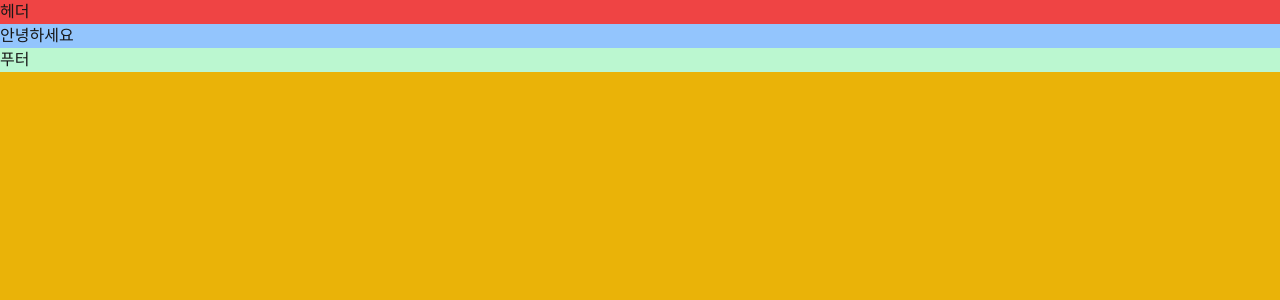
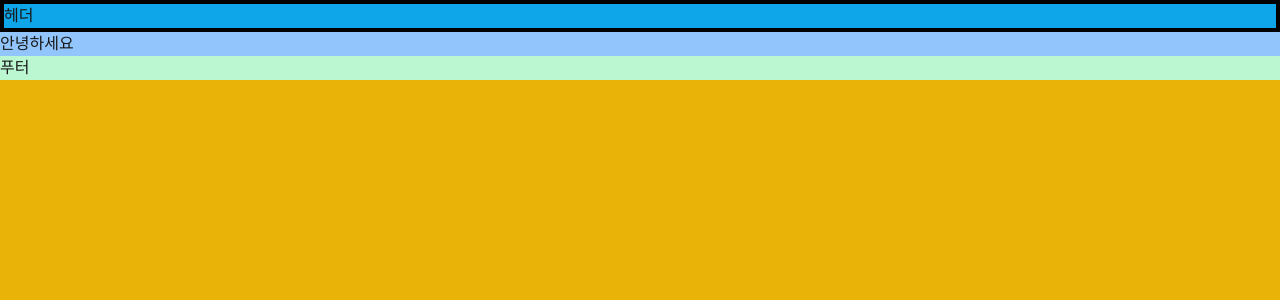
Before and after one commit to asungkim/next-250213, a Next.js app in the folder frontend/: page / in a window 1280 px wide. Shown: the top 300 px of the page. Built offline with nearby package versions, Linux system fonts and the light colour scheme.

Commit message:
tailwind test

```diff
--- a/frontend/app/layout.tsx
+++ b/frontend/app/layout.tsx
@@ -25,7 +25,7 @@ export default function RootLayout({
   return (
     <html lang="en">
       <body className="bg-yellow-500 min-h-[100dvh]">
-        <header className="bg-red-500">헤더</header>
+        <header className="bg-sky-500 border-black border-4">헤더</header>
         <div className="bg-blue-300">{children}</div>
         <footer className="bg-green-200">푸터</footer>
       </body>
```
